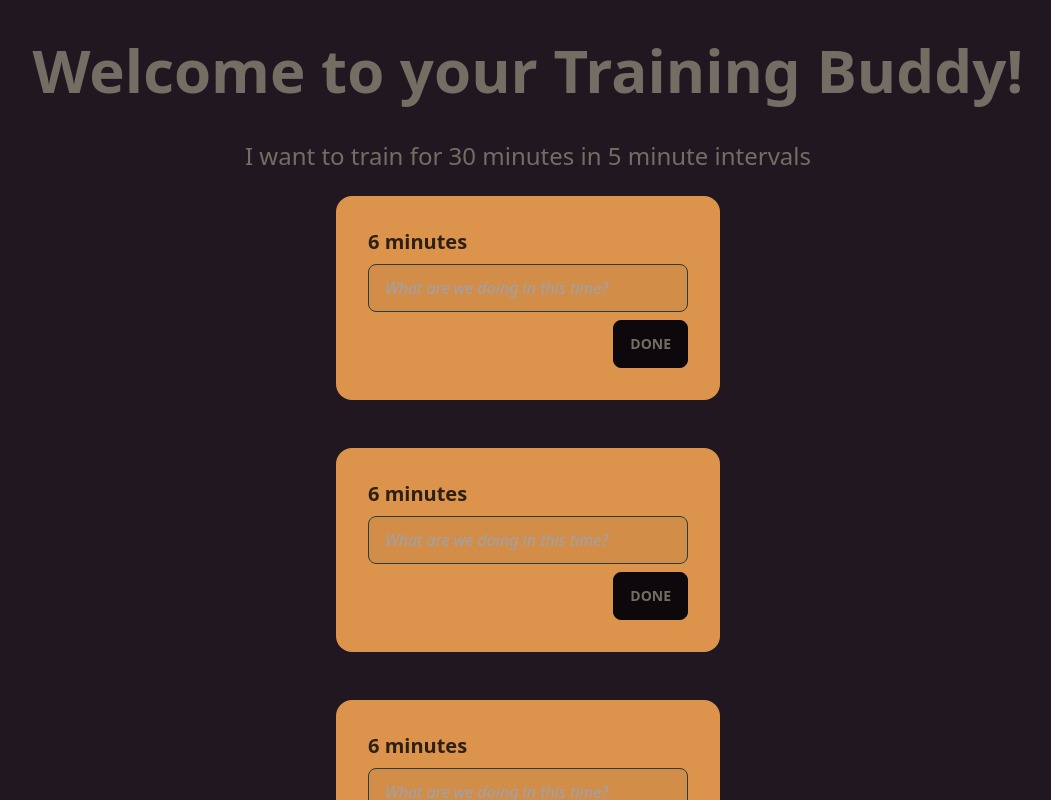
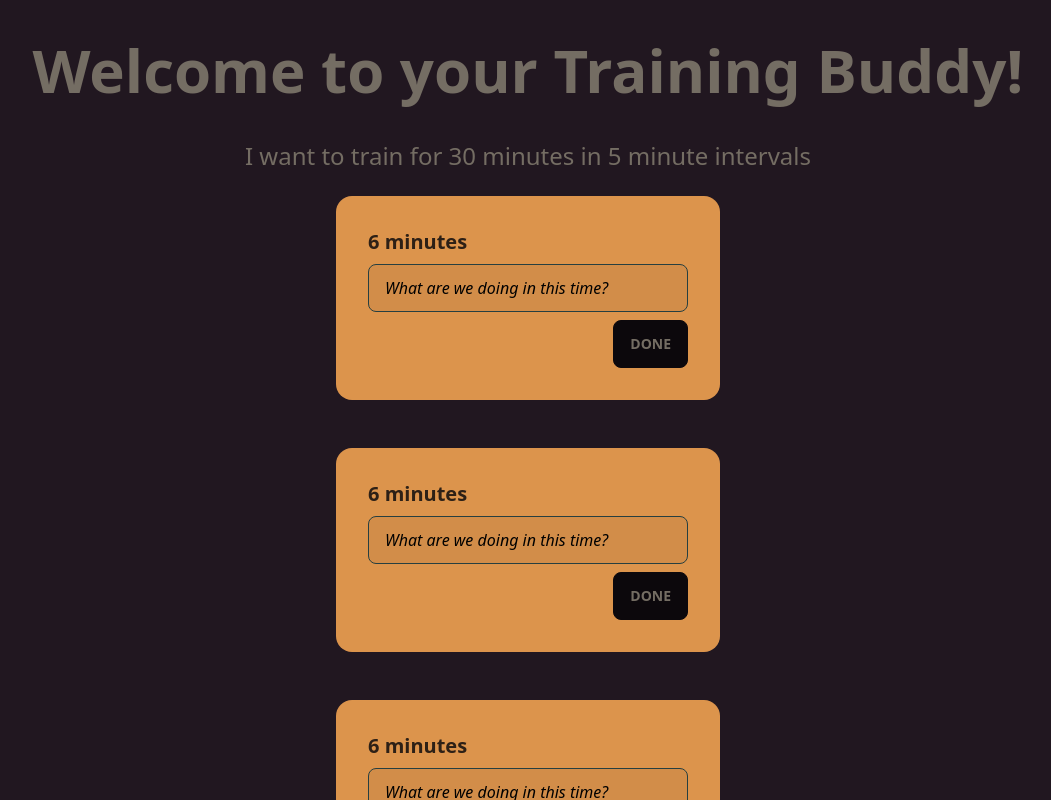
Before and after one commit to Yeffian/TrainingBuddy, a SvelteKit app: page / in a window 1280 px wide. Both pictures are taken after a click on the button "CREATE". Shown: the top 800 px of the page, without its empty margins (112-1163 px from the left). Built offline with nearby package versions, Linux system fonts and the light colour scheme.

Commit message:
change text input placeholder colour

```diff
--- a/src/components/Hero.svelte
+++ b/src/components/Hero.svelte
@@ -15,7 +15,6 @@
 
         console.log(intervalTime);
     }
-
 </script>
 
 <main>
@@ -32,6 +31,7 @@
             <IntervalCard time={intervalTime}/>
         {/each}
 
+        <br />
         <button class="btn btn-primary w-64 rounded-full space-y-0.5" on:click={createCards}>Create</button>
     </div>
 </main>
--- a/src/components/IntervalCard.svelte
+++ b/src/components/IntervalCard.svelte
@@ -15,7 +15,7 @@
         <div class={cardStyle}>
             <div class="card-body">
               <h2 class="card-title">{time} minutes</h2>
-              <input type="text" placeholder="What are we doing in this time?" class="input input-ghost input-secondary w-full max-w-xs placeholder:italic" />
+              <input type="text" placeholder="What are we doing in this time?" class="input input-ghost input-secondary w-full max-w-xs placeholder:italic placeholder-black focus:placeholder-white" />
               <div class="card-actions justify-end">
                 <button on:click={completeCard} class="btn">Done</button>
               </div>
```
